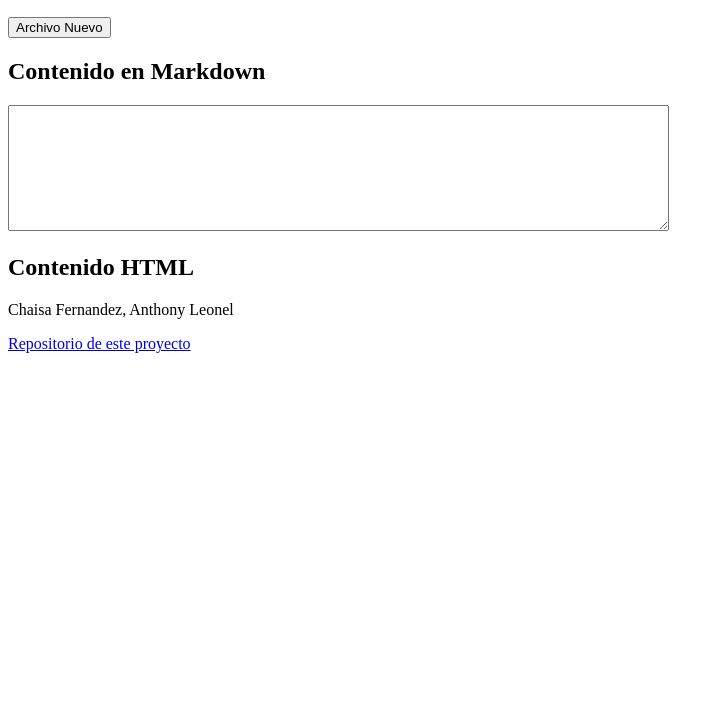
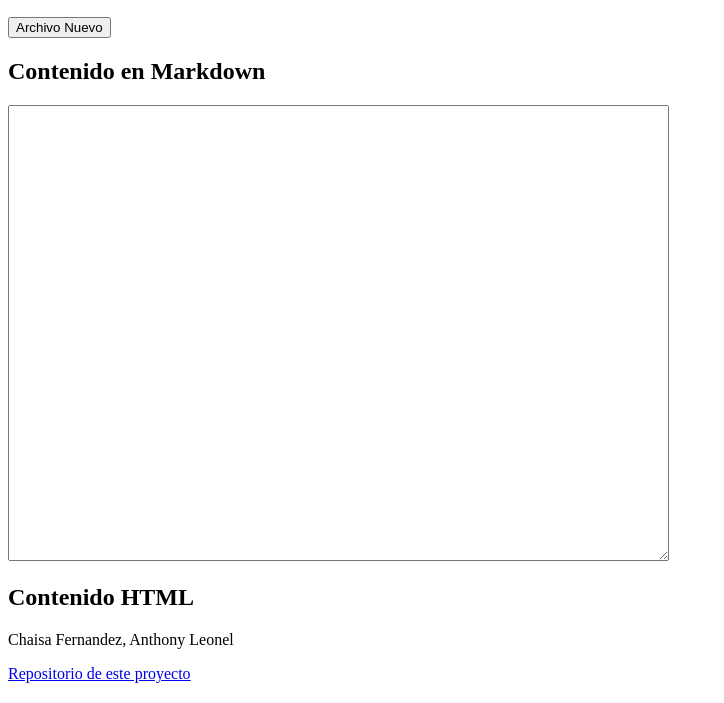
Before and after one commit to ianthony4/PWEB2-LAB03, a website: page index.html in a window 1280 px wide. Shown: the part 97-800 px from the top of the page, without its empty margins (0-724 px from the left). Drawn offline with Linux system fonts and the light colour scheme; no server answers; files whose address does not match are found by name.

Commit message:
corrigiendo, tamaño, no esta bueno

```diff
--- a/index.html
+++ b/index.html
@@ -22,7 +22,7 @@
             <section class="main">
                 <!--Textarea, contenido MD y HTML-->
                 <h2>Contenido en Markdown</h2>
-                <textarea id="verTexto" rows="8" cols="80" disable></textarea>
+                <textarea id="verTexto" rows="30" cols="80" disable></textarea>
                 <h2>Contenido HTML</h2>
                 <div class="mostrarHtml"></div>
             </section>
```
